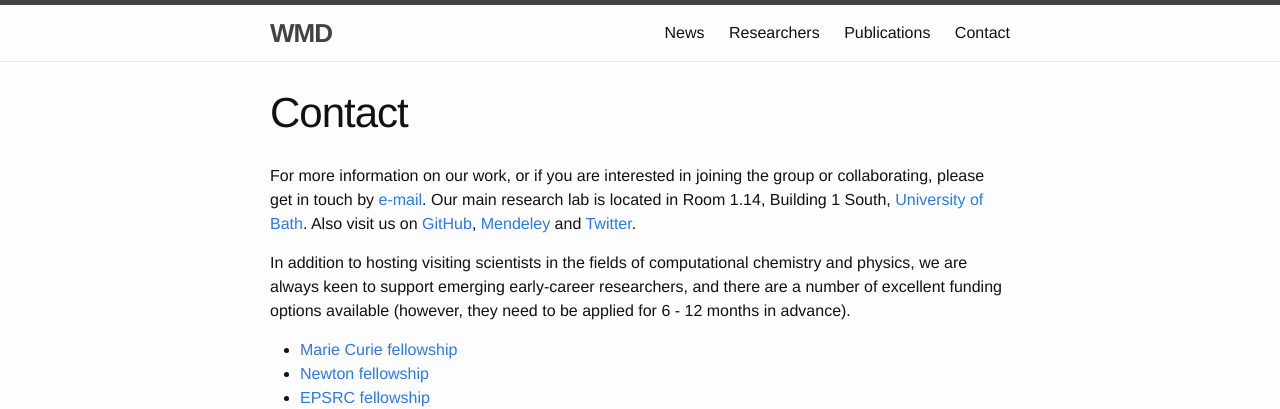
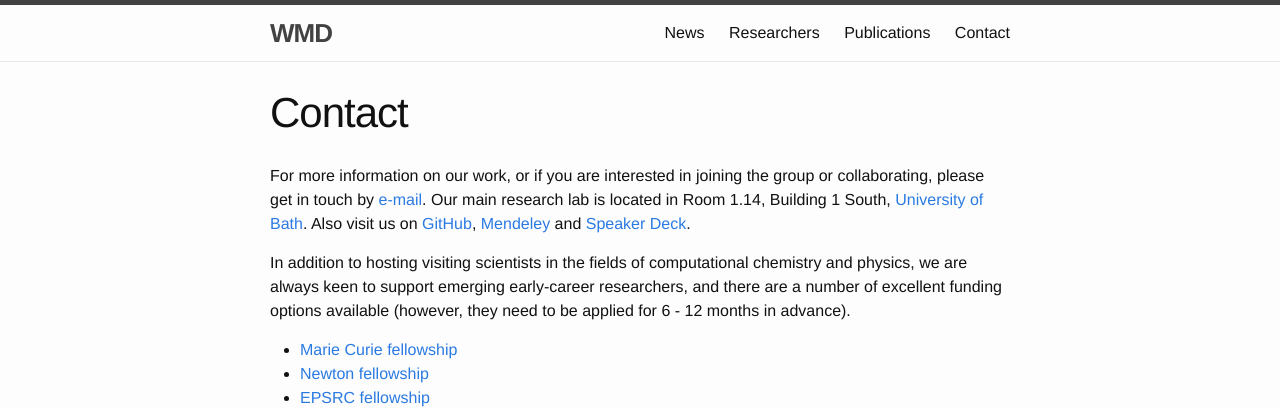
Before and after one commit to WMD-group/WMD-group.github.io, a Jekyll site: the page built from d_contact.md, in a window 1280 px wide. Shown: the top 409 px of the page. Built offline with Jekyll 4.4.1, drawn with Linux system fonts in a browser that asks for light colours.

Commit message:
Add speakerdeck

```diff
--- a/d_contact.md
+++ b/d_contact.md
@@ -6,7 +6,7 @@ permalink: /contact/
 
 For more information on our work, or if you are interested in joining the group or collaborating, please get in touch by [e-mail](mailto:a.walsh@bath.ac.uk).
 Our main research lab is located in Room 1.14, Building 1 South, [University of Bath](http://www.bath.ac.uk/travel-advice/).
-Also visit us on [GitHub](https://github.com/WMD-group), [Mendeley](https://www.mendeley.com/profiles/aron-walsh/) and [Twitter](https://twitter.com/lonepair).
+Also visit us on [GitHub](https://github.com/WMD-group), [Mendeley](https://www.mendeley.com/profiles/aron-walsh/) and [Speaker Deck](https://speakerdeck.com/aronwalsh).
 
 In addition to hosting visiting scientists in the fields of computational chemistry and physics, we are always keen to support emerging early-career researchers, and there are a number of excellent funding options available (however, they need to be applied for 6 - 12 months in advance).
 
```
